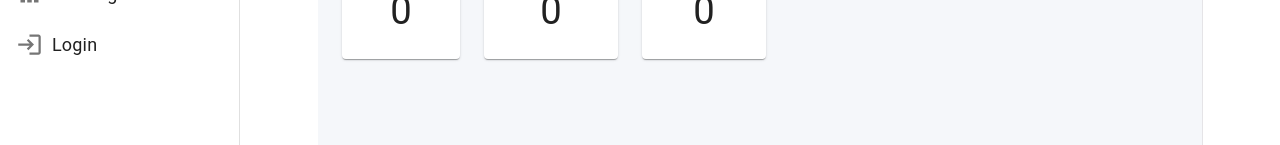
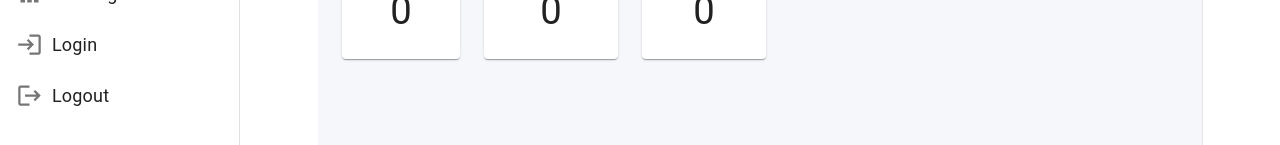
Before and after one commit to Ankush07-op/IntelliHire, a React app in the folder frontend/: page /dashboard in a window 1280 px wide. Shown: the part 257-402 px from the top of the page. Built offline with nearby package versions, Linux system fonts and the light colour scheme; sample sign-in values are in the browser's storage; the HTML template or start-up script is replaced by a standard one.

Commit message:
feat: protect recruiter routes

```diff
--- a/frontend/src/App.jsx
+++ b/frontend/src/App.jsx
@@ -10,14 +10,17 @@ import Ranking from "./pages/ranking/Ranking";
 import RecruiterLogin from "./pages/auth/RecruiterLogin";
 import RecruiterRegister from "./pages/auth/RecruiterRegister";
 
+import ProtectedRoute from "./routes/ProtectedRoute";
+
 function App() {
   return (
     <Routes>
-      {/* Authentication Routes */}
+      {/* Public Authentication Routes */}
       <Route path="/login" element={<RecruiterLogin />} />
       <Route path="/register" element={<RecruiterRegister />} />
 
-      {/* Recruiter Portal */}
+      {/* Protected Recruiter Routes */}
+      <Route element={<ProtectedRoute />}>
         <Route path="/" element={<MainLayout />}>
           <Route index element={<Navigate to="/dashboard" replace />} />
 
@@ -26,6 +29,7 @@ function App() {
           <Route path="applications" element={<Applications />} />
           <Route path="ranking" element={<Ranking />} />
         </Route>
+      </Route>
     </Routes>
   );
 }
--- a/frontend/src/components/layout/Sidebar.jsx
+++ b/frontend/src/components/layout/Sidebar.jsx
@@ -13,12 +13,15 @@ import WorkIcon from "@mui/icons-material/Work";
 import PeopleIcon from "@mui/icons-material/People";
 import BarChartIcon from "@mui/icons-material/BarChart";
 import LoginIcon from "@mui/icons-material/Login";
+import LogoutIcon from "@mui/icons-material/Logout";
 
-import { Link } from "react-router-dom";
+import { Link, useNavigate } from "react-router-dom";
 
 const drawerWidth = 240;
 
 function Sidebar() {
+  const navigate = useNavigate();
+
   const menuItems = [
     {
       text: "Dashboard",
@@ -41,6 +44,11 @@ function Sidebar() {
       path: "/ranking",
     },
   ];
+
+  const handleLogout = () => {
+    localStorage.removeItem("isRecruiterLoggedIn");
+    navigate("/login", { replace: true });
+  };
 
   return (
     <Drawer
@@ -85,6 +93,17 @@ function Sidebar() {
               <ListItemText primary="Login" />
             </ListItemButton>
           </ListItem>
+
+          {/* Logout */}
+          <ListItem disablePadding>
+            <ListItemButton onClick={handleLogout}>
+              <ListItemIcon>
+                <LogoutIcon />
+              </ListItemIcon>
+
+              <ListItemText primary="Logout" />
+            </ListItemButton>
+          </ListItem>
         </List>
       </Box>
     </Drawer>
--- /dev/null
+++ b/frontend/src/routes/ProtectedRoute.jsx
@@ -0,0 +1,13 @@
+import { Navigate, Outlet } from "react-router-dom";
+
+function ProtectedRoute() {
+  const isLoggedIn = localStorage.getItem("isRecruiterLoggedIn");
+
+  if (isLoggedIn !== "true") {
+    return <Navigate to="/login" replace />;
+  }
+
+  return <Outlet />;
+}
+
+export default ProtectedRoute;
```
Lines whose indentation alone changed are shown as unchanged.
